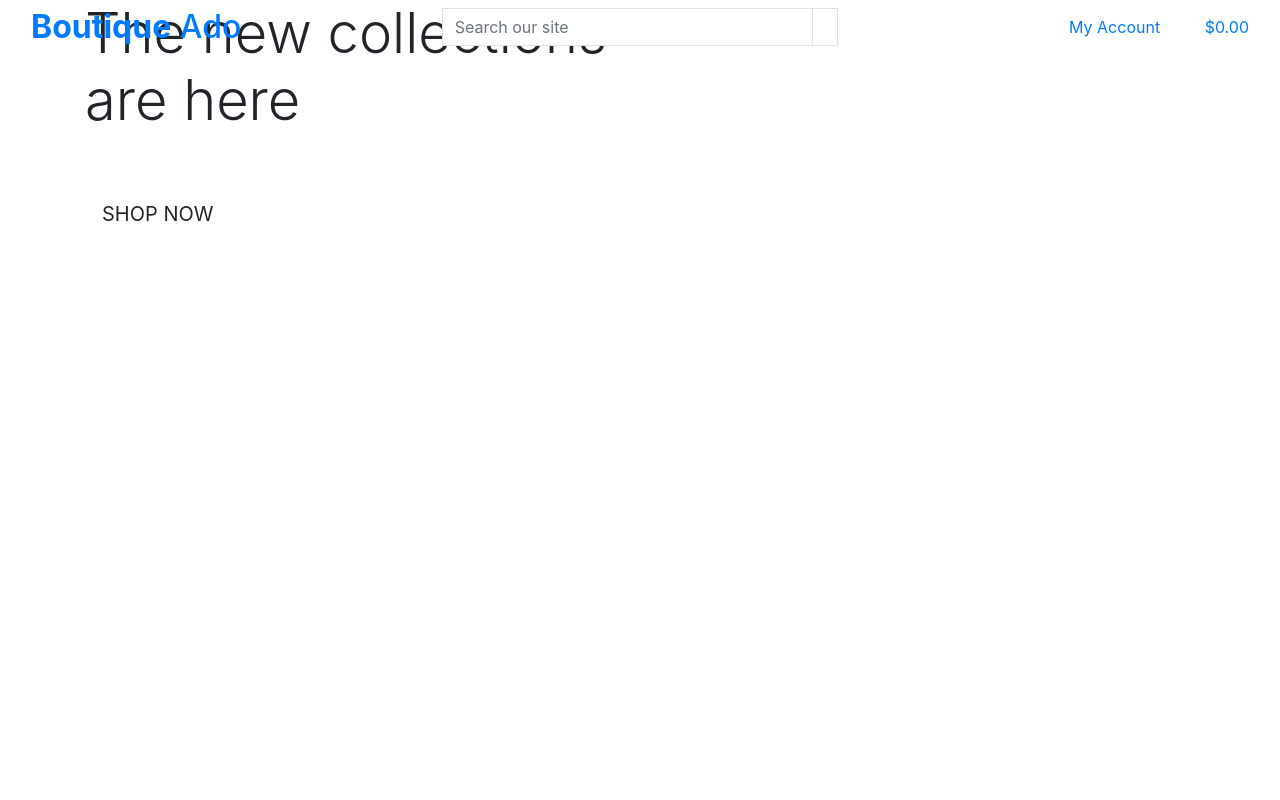
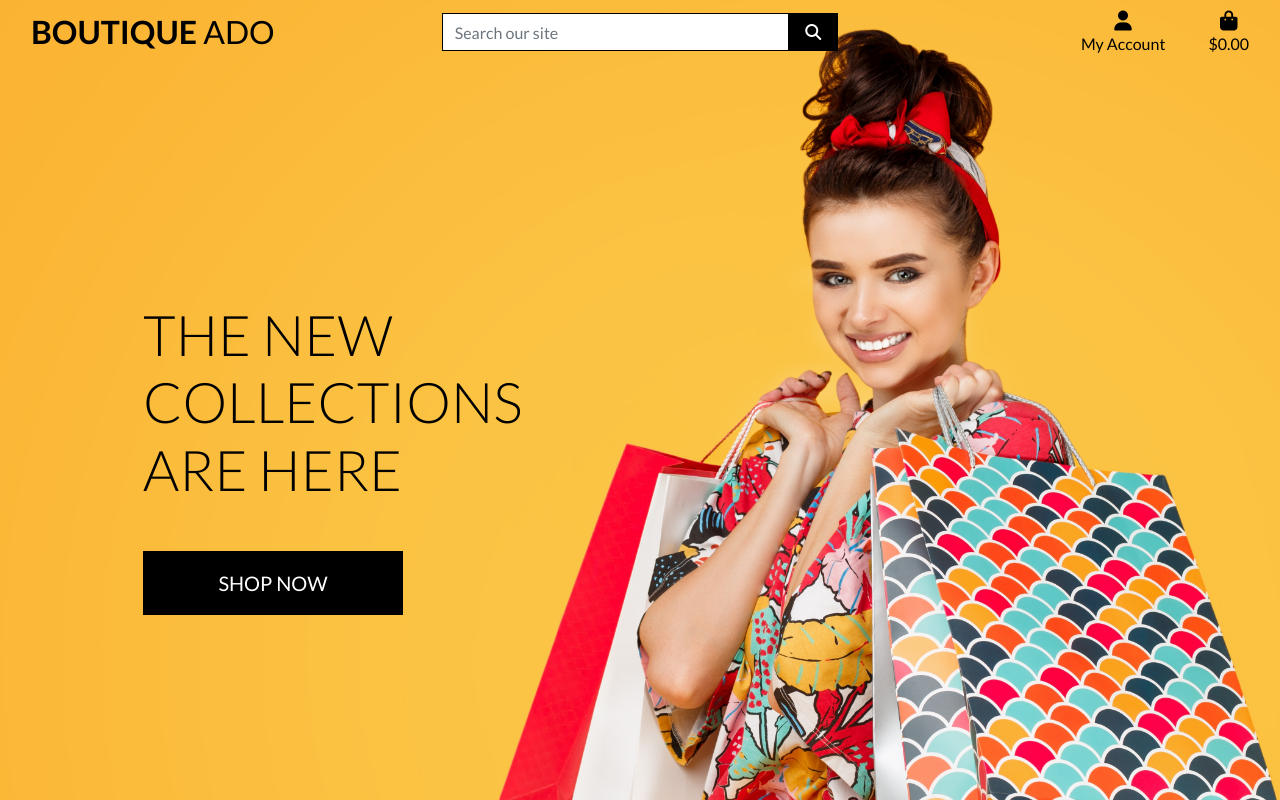
Before and after one commit to Jahooli4/boutique_ado, a Django app: page / in a window 1280 px wide. Run offline with Django 4.2, Linux system fonts and the light colour scheme; some libraries are stand-ins or nearby versions.

Commit message:
finish creating homepage

```diff
--- a/boutique_ado/settings.py
+++ b/boutique_ado/settings.py
@@ -151,6 +151,11 @@ USE_TZ = True
 
 STATIC_URL = 'static/'
 
+STATICFILES_DIRS = (os.path.join(BASE_DIR, 'static'),)
+
+MEDIA_URL = '/media/'
+MEDIA_ROOT = os.path.join(BASE_DIR, 'media')
+
 # Default primary key field type
 # https://docs.djangoproject.com/en/4.0/ref/settings/#default-auto-field
 
--- a/boutique_ado/urls.py
+++ b/boutique_ado/urls.py
@@ -15,9 +15,11 @@ Including another URLconf
 """
 from django.contrib import admin
 from django.urls import path, include
+from django.conf import settings
+from django.conf.urls.static import static
 
 urlpatterns = [
     path('admin/', admin.site.urls),
     path('accounts/', include('allauth.urls')),
     path('', include('home.urls')),
-]
+] + static(settings.MEDIA_URL, document_root=settings.MEDIA_ROOT)
--- /dev/null
+++ b/static/css/base.css
@@ -0,0 +1,81 @@
+html {
+    height: 100%;
+}
+
+body {
+    background: url('/media/homepage_background_cropped.jpg') no-repeat center center fixed;
+    background-size: cover;
+    height: calc(100vh - 164px);
+    color: #555;
+    font-family: 'Lato';
+}
+
+/* from Bulma */
+.icon {
+    align-items: center;
+    display: inline-flex;
+    justify-content: center;
+    height: 1.5rem;
+    width: 1.5rem;
+}
+
+.logo-font {
+    text-transform: uppercase;
+}
+
+.main-logo-link {
+    width: fit-content;
+}
+
+.shop-now-button {
+    background: black;
+    color: white;
+    min-width: 260px;
+}
+
+.btn-black {
+    background: black;
+    color: white;
+}
+
+.shop-now-button:hover,
+.shop-now-button:active,
+.shop-now-button:focus,
+.btn-black:hover,
+.btn-black:active,
+.btn-black:focus {
+    background: #222;
+    color: white;
+}
+
+.text-black {
+    color: #000 !important;
+}
+
+.border-black {
+    border: 1px solid black !important;
+}
+
+/* -------------------------------- Media Queries */
+
+/* Slightly larger container on xl screens */
+@media (min-width: 1200px) {
+  .container {
+    max-width: 80%;
+  }
+}
+
+/* fixed top navbar only on medium and up */
+@media (min-width: 992px) {
+    .fixed-top-desktop-only {
+        position: fixed;
+        top: 0;
+        right: 0;
+        left: 0;
+        z-index: 1030;
+    }
+
+    .header-container {
+        padding-top: 164px;
+    }
+}
--- a/templates/base.html
+++ b/templates/base.html
@@ -15,6 +15,8 @@
     {% block corecss %}
     <!-- Bootstrap CSS -->
     <link rel="stylesheet" href="https://cdn.jsdelivr.net/npm/bootstrap@4.6.2/dist/css/bootstrap.min.css" integrity="sha384-xOolHFLEh07PJGoPkLv1IbcEPTNtaed2xpHsD9ESMhqIYd0nLMwNLD69Npy4HI+N" crossorigin="anonymous">
+    <link href="https://fonts.googleapis.com/css2?family=Lato:ital,wght@0,100;0,300;0,400;0,700;0,900;1,100;1,300;1,400;1,700;1,900&family=Rubik:ital,wght@0,300..900;1,300..900&display=swap" rel="stylesheet">
+    <link rel="stylesheet" href="{% static 'css/base.css' %}">
     {% endblock %}
 
     {% block corejs %}
@@ -23,7 +25,7 @@
     <!-- Option 1: jQuery and Bootstrap Bundle (includes Popper) -->
     <script src="https://cdn.jsdelivr.net/npm/jquery@3.5.1/dist/jquery.min.js" integrity="sha256-9/aliU8dGd2tb6OSsuzixeV4y/faTqgFtohetphbbj0=" crossorigin="anonymous"></script>
     <script src="https://cdn.jsdelivr.net/npm/bootstrap@4.6.2/dist/js/bootstrap.bundle.min.js" integrity="sha384-Fy6S3B9q64WdZWQUiU+q4/2Lc9npb8tCaSX9FK7E8HnRr0Jz8D6OP9dO5Vg3Q9ct" crossorigin="anonymous"></script>
-
+    <script src="https://kit.fontawesome.com/e6d5374a5e.js" crossorigin="anonymous"></script>
     <!-- Option 2: Separate Popper and Bootstrap JS -->
     <!--
     <script src="https://cdn.jsdelivr.net/npm/jquery@3.5.1/dist/jquery.slim.min.js" integrity="sha384-DfXdz2htPH0lsSSs5nCTpuj/zy4C+OGpamoFVy38MVBnE+IbbVYUew+OrCXaRkfj" crossorigin="anonymous"></script>
```
Also changed, not shown: media/homepage_background_cropped.jpg (added).
